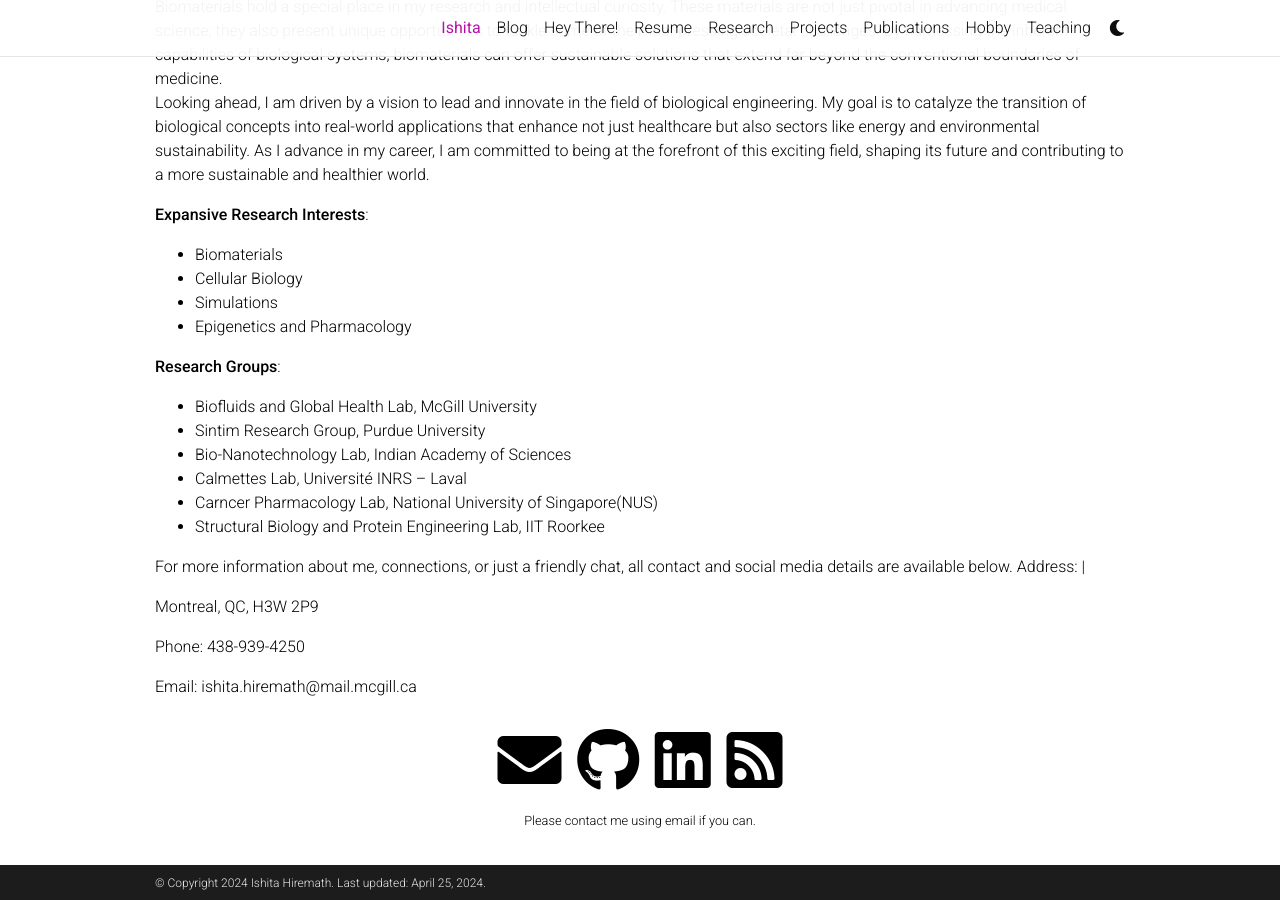
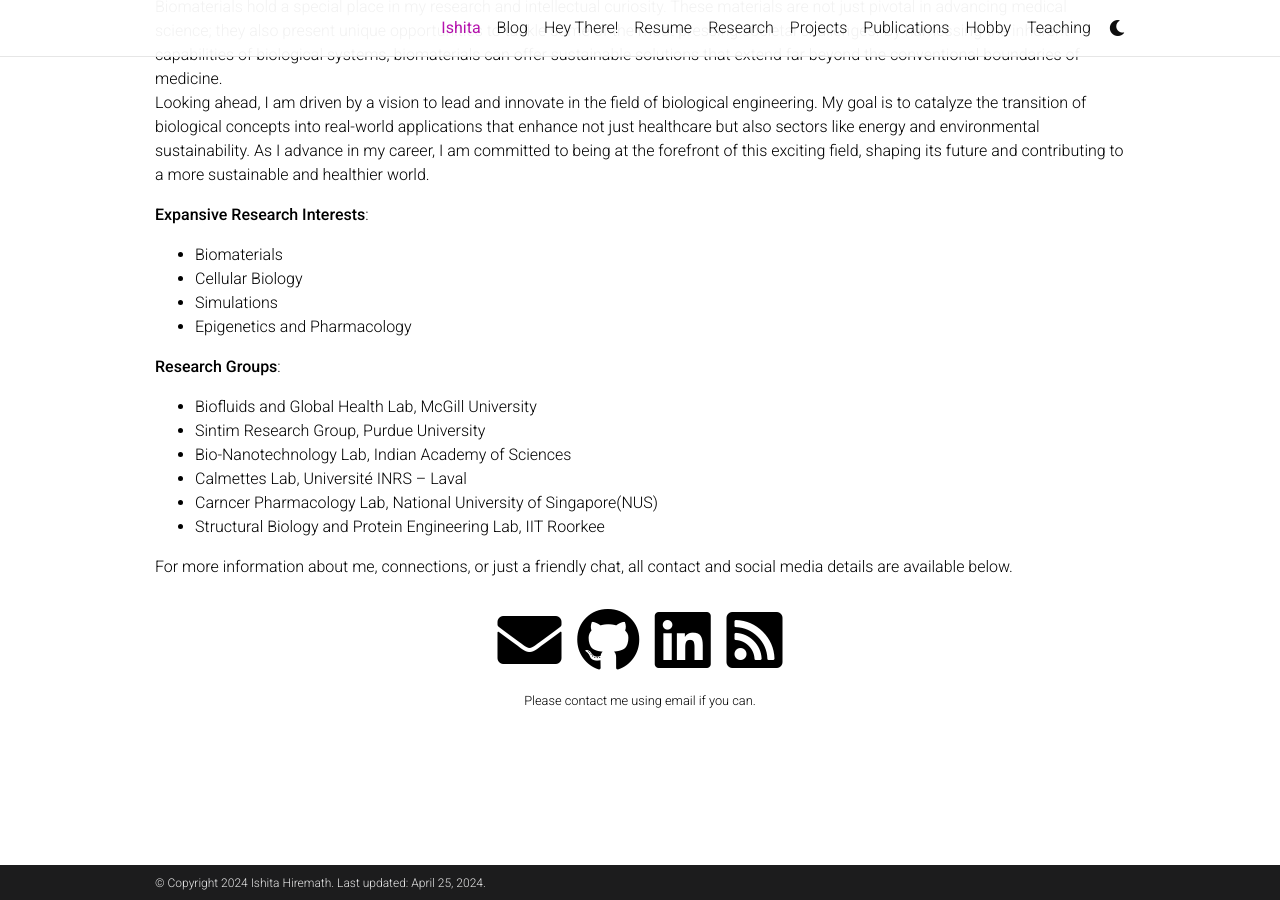
Before and after one commit to ishitahiremath/ishitahiremath.github.io, a Jekyll site: the page built from _pages/Ishita.md, in a window 1280 px wide and 900 px high, scrolled down 931 px. Built offline with Jekyll 4.4.1, drawn with Linux system fonts in a browser that asks for light colours; a script that is not in the unit is left out; comment, search, counter and statistics services are not loaded; a style sheet for code colours, icons or effects is not loaded.

Commit message:
made changes to news

```diff
--- a/_pages/Ishita.md
+++ b/_pages/Ishita.md
@@ -22,11 +25,11 @@
 
 If you believe there's a potential fit, please [contact me](mailto:ishita.hiremath@mail.mcgill.ca). I'm eager to explore new challenges and collaborations.-->
 
-<div class="news" style="width: 60%;">
+<div class="news" style="width: 65%;">
   <h2 style="margin-top: 50px;">News</h2>
   {% if site.news != blank -%}
   {%- assign news_size = site.news | size -%}
-  <div class="table-responsive" {% if site.news_scrollable and news_size > 3 %}style="max-height: 20vw"{% endif %}>
+  <div class="table-responsive" {% if site.news_scrollable and news_size > 5 %}style="max-height: 20vw"{% endif %}>
     <table class="table table-sm table-borderless">
     {%- assign news = site.news | reverse -%}
     {% if site.news_limit %}
@@ -74,7 +77,3 @@
 
 
 For more information about me, connections, or just a friendly chat, all contact and social media details are available below.
-Address: |
-  <p>Montreal, QC, H3W 2P9</p>
-  <p>Phone: 438-939-4250</p>
-  <p>Email: ishita.hiremath@mail.mcgill.ca</p>
```
Also changed, not shown: other parts of _pages/Ishita.md (+3 -0 lines).
